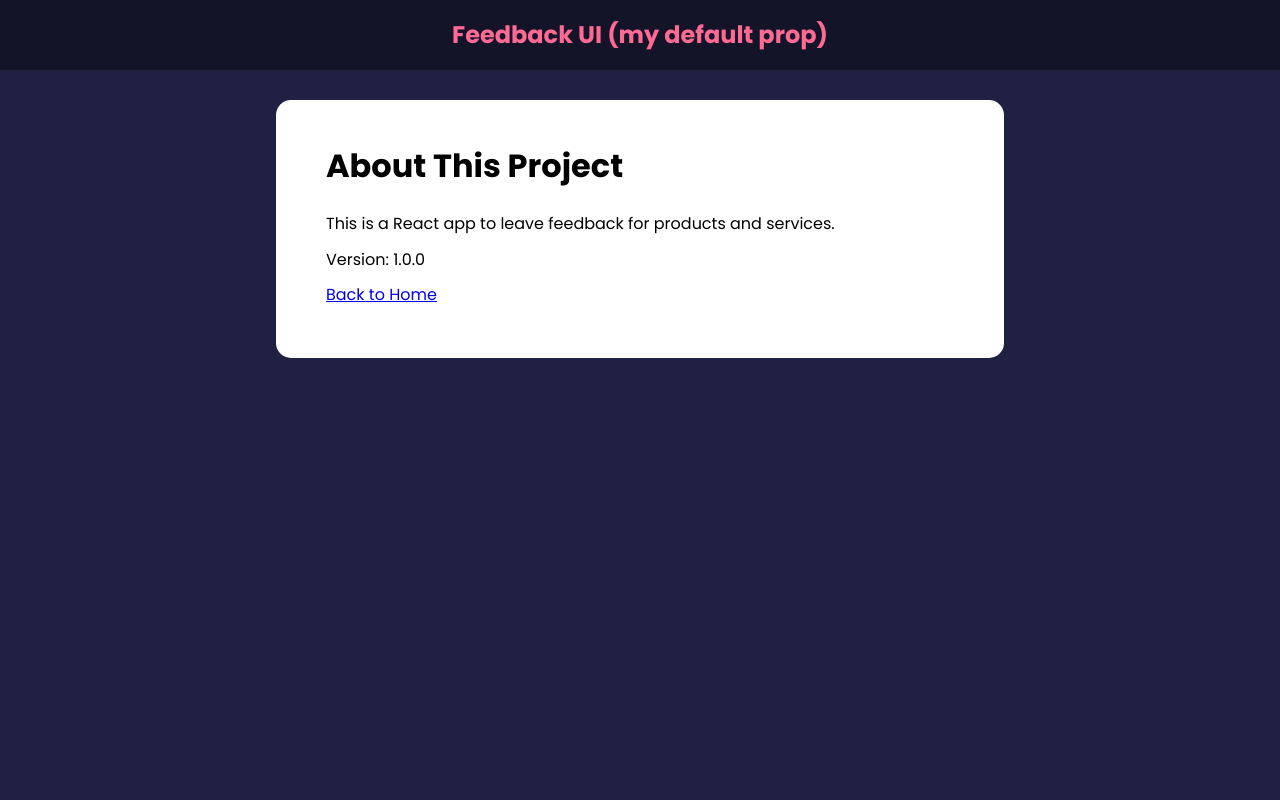
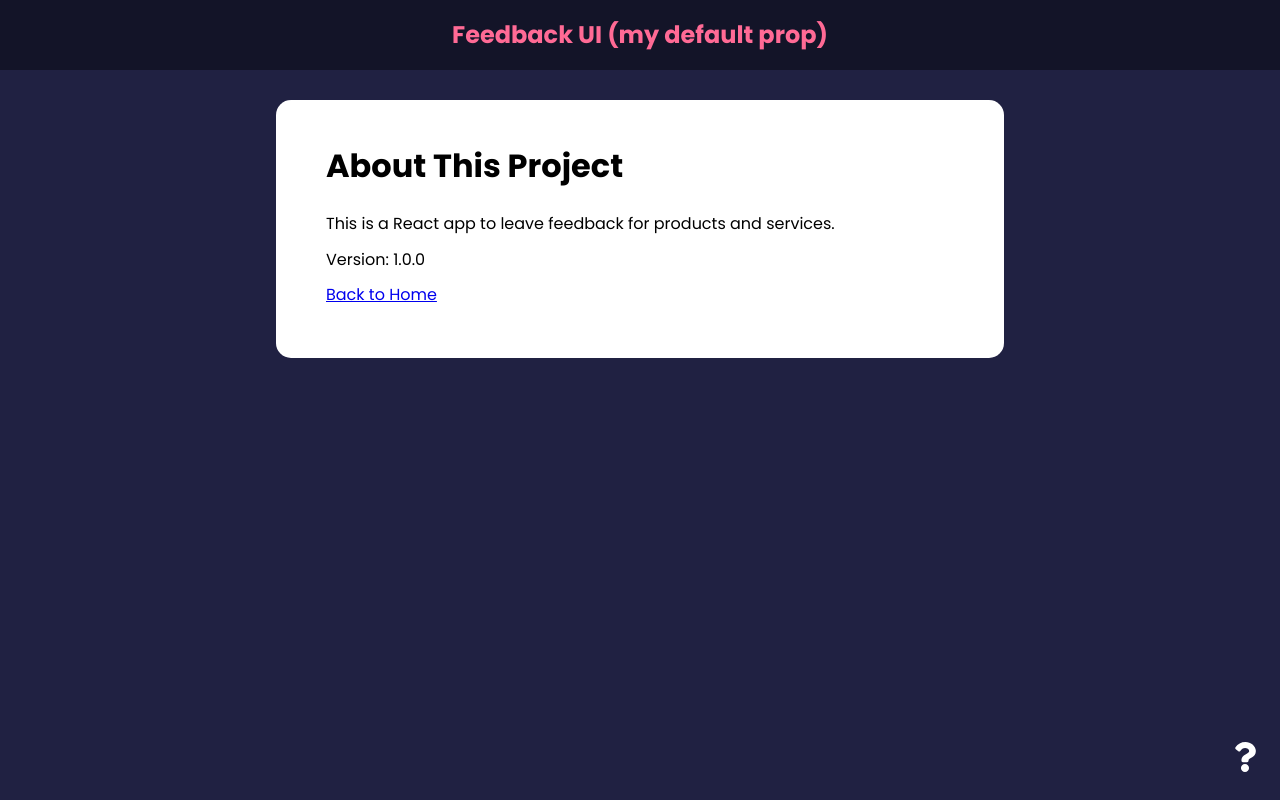
Before and after one commit to garrettdurbin/feedback-app, a React (Create React App) app: page /about in a window 1280 px wide. Built offline with nearby package versions, Linux system fonts and the light colour scheme.

Commit message:
Changed anchor tags to react Link tags.

```diff
--- a/src/App.js
+++ b/src/App.js
@@ -6,6 +6,7 @@
 import FeedbackData from './data/FeedbackData'
 import FeedbackStats from './components/FeedbackStats'
 import FeedbackForm from './components/FeedbackForm'
+import AboutIconLink from './components/AboutIconLink'
 import AboutPage from './Pages/AboutPage'
 
 function App() {
@@ -48,6 +49,7 @@
 
           <Route path="/about" element={<AboutPage />} />
         </Routes>
+        <AboutIconLink />
       </div>
     </Router>
   )
--- a/src/Pages/AboutPage.jsx
+++ b/src/Pages/AboutPage.jsx
@@ -1,3 +1,4 @@
+import {Link} from 'react-router-dom'
 import Card from '../components/shared/Card'
 
 function AboutPage() {
@@ -9,7 +10,7 @@
         <p>Version: 1.0.0</p>
 
         <p>
-          <a href="/">Back to Home</a>
+          <Link to="/">Back to Home</Link>
         </p>
       </div>
     </Card>
--- /dev/null
+++ b/src/components/AboutIconLink.jsx
@@ -0,0 +1,14 @@
+import {FaQuestion} from 'react-icons/fa'
+import {Link} from 'react-router-dom'
+
+function AbouticonLink() {
+  return (
+    <div className='about-link'>
+      <Link to="/about">
+        <FaQuestion size={30} />
+      </Link>
+    </div>
+  )
+}
+
+export default AbouticonLink
```
